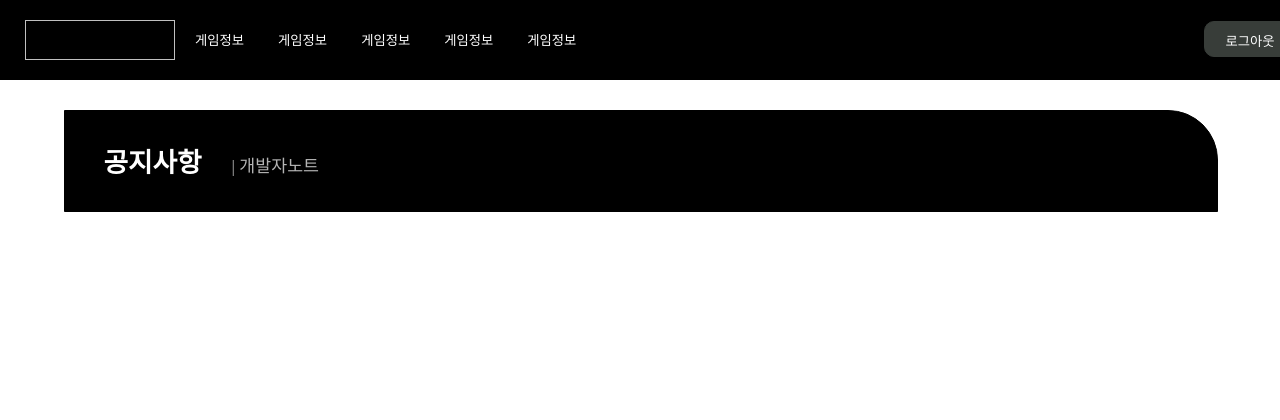
After one commit to Lansional/PPPWebProject, a PHP site: page /theContent.php in a window 1280 px wide. The commit adds this page. Shown: the top 420 px of the page. Run offline with PHP 8.4, Linux system fonts and the light colour scheme; the visitor is signed in with stand-in values (Sample User, id 1).

Commit message:
temp change

```diff
--- a/TheNotice/smaller.css
+++ b/TheNotice/smaller.css
@@ -34,6 +34,13 @@
         visibility: hidden;
     }
 
+    .grid_img {
+        width: 340px;
+    }
+
+    .grid {
+        display: block;
+    }
 }
 
 @keyframes fadeIn {
--- /dev/null
+++ b/TheNotice/theContent.php
@@ -0,0 +1,78 @@
+<!DOCTYPE html>
+<html lang="en">
+
+<head>
+    <meta charset="UTF-8">
+    <meta http-equiv="X-UA-Compatible" content="IE=edge">
+    <meta name="viewport" content="width=device-width, initial-scale=1.0">
+    <title>공지사항</title>
+    <?php
+    include "../theNotice.inc";
+
+    session_start();
+    ?>
+
+    <link rel="stylesheet" type="text/css" href="theNotice.css">
+    <link rel="stylesheet" type="text/css" href="smaller.css">
+    <link rel="stylesheet" type="text/css" href="smallerSideBar.css">
+</head>
+
+<body>
+    <div id="mySidenav" class="sidenav">
+        <img class="logo" style="margin-left: 20px"><br><br><br><br>
+        <a class="navID" href="#">게임정보</a>
+        <a class="navID" href="#">게임정보</a>
+        <a class="navID" href="#">게임정보</a>
+        <a class="navID" href="#">게임정보</a>
+        <a class="navID" href="#">게임정보</a>
+    </div>
+    <!-- 상단 바 -->
+    <div class="theBar">
+        <img class="logo">
+        <ul class="theTagUL">
+            <li class="theTagLI"><a class="LIlink" href="#">게임정보</a></li>
+            <li class="theTagLI"><a class="LIlink" href="#">게임정보</a></li>
+            <li class="theTagLI"><a class="LIlink" href="#">게임정보</a></li>
+            <li class="theTagLI"><a class="LIlink" href="#">게임정보</a></li>
+            <li class="theTagLI"><a class="LIlink" href="#">게임정보</a></li>
+        </ul>
+        <a style="float: right; color: black; text-decoration: none; " href="#">
+            <div id="hiddenBtn">
+                ≡
+            </div>
+        </a>
+            <?php
+    if ($_SESSION['is_login']) {            // 로그인 됨
+    ?>
+        <a id="signUp" style="text-decoration: none; background-color: rgb(56, 61, 57);
+border: 1px solid rgb(56, 61, 57); color: white; " href="../Login/joinmembership.html">
+            <div id="text">로그아웃</div>
+        </a>
+        <?php
+    } else {
+        ?>
+        <a id="signUp" style="text-decoration: none; color: black; margin-right: 30px" href="../Login/joinmembership.html">
+            <div id="text">회원가입</div>
+        </a>
+        <a id="signUp" style="text-decoration: none; background-color: rgb(56, 61, 57);
+border: 1px solid rgb(56, 61, 57); color: white; margin-right: 10px" href="../Login/login.html">
+            <div id="text">로그인</div>
+        </a>
+    <?php
+    }
+    ?>
+    </div>
+    <div style="height: 110px;"></div>
+    <div class="notice">
+        <p class="noticeText">공지사항<span class="insideOfNoticeText">&#124; 개발자노트</span></h2>
+    </div>
+    <div class="grid">
+
+    </div>
+    <?php
+    mysqli_close($db_conn);
+    ?>
+    <script src="smallerSideBar.js"></script>
+</body>
+
+</html>
```
Also changed, not shown: TheNotice/theNotice.css (+30 -5 lines), TheNotice/theNotice.php (+15 -16 lines).
